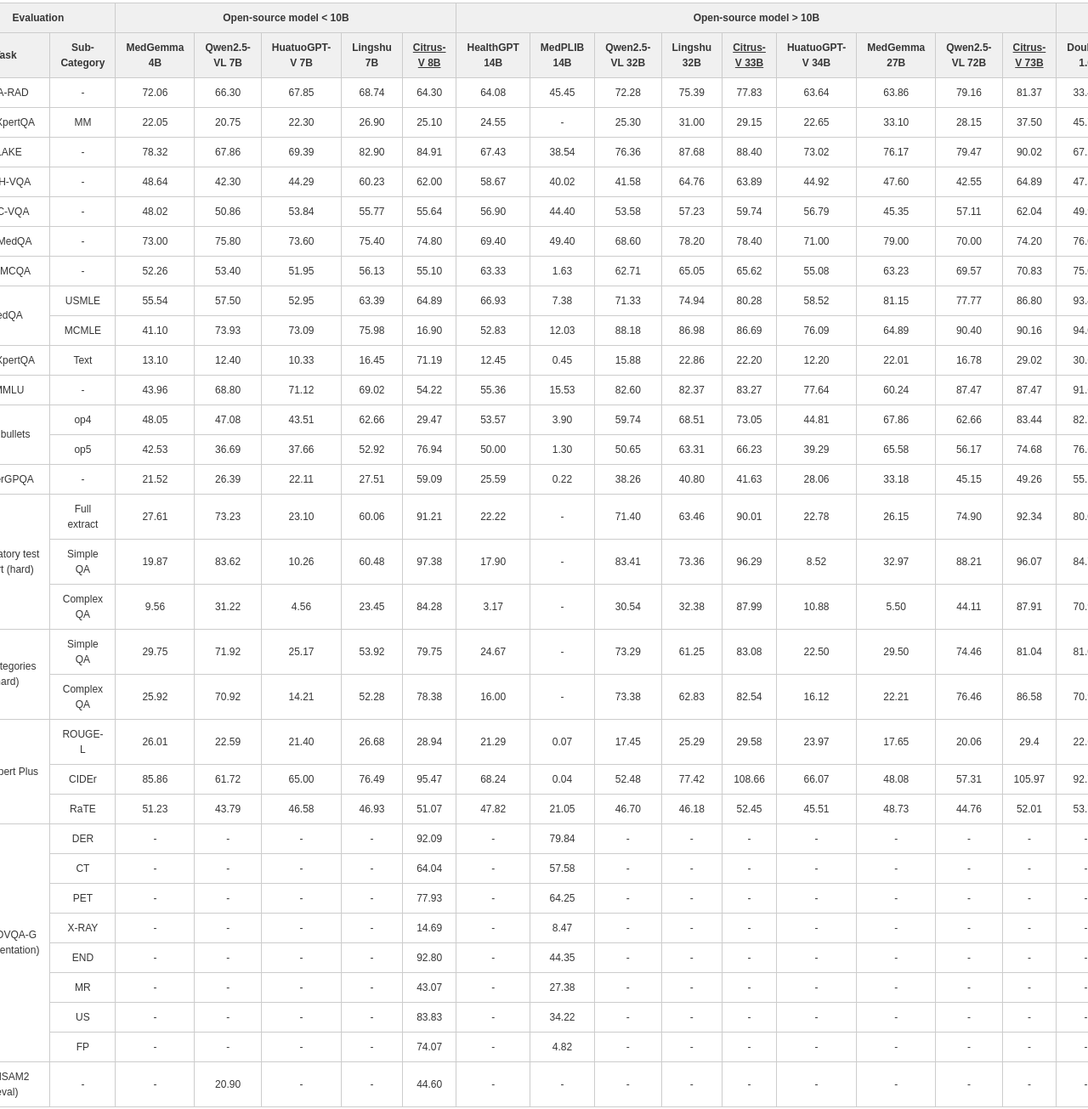
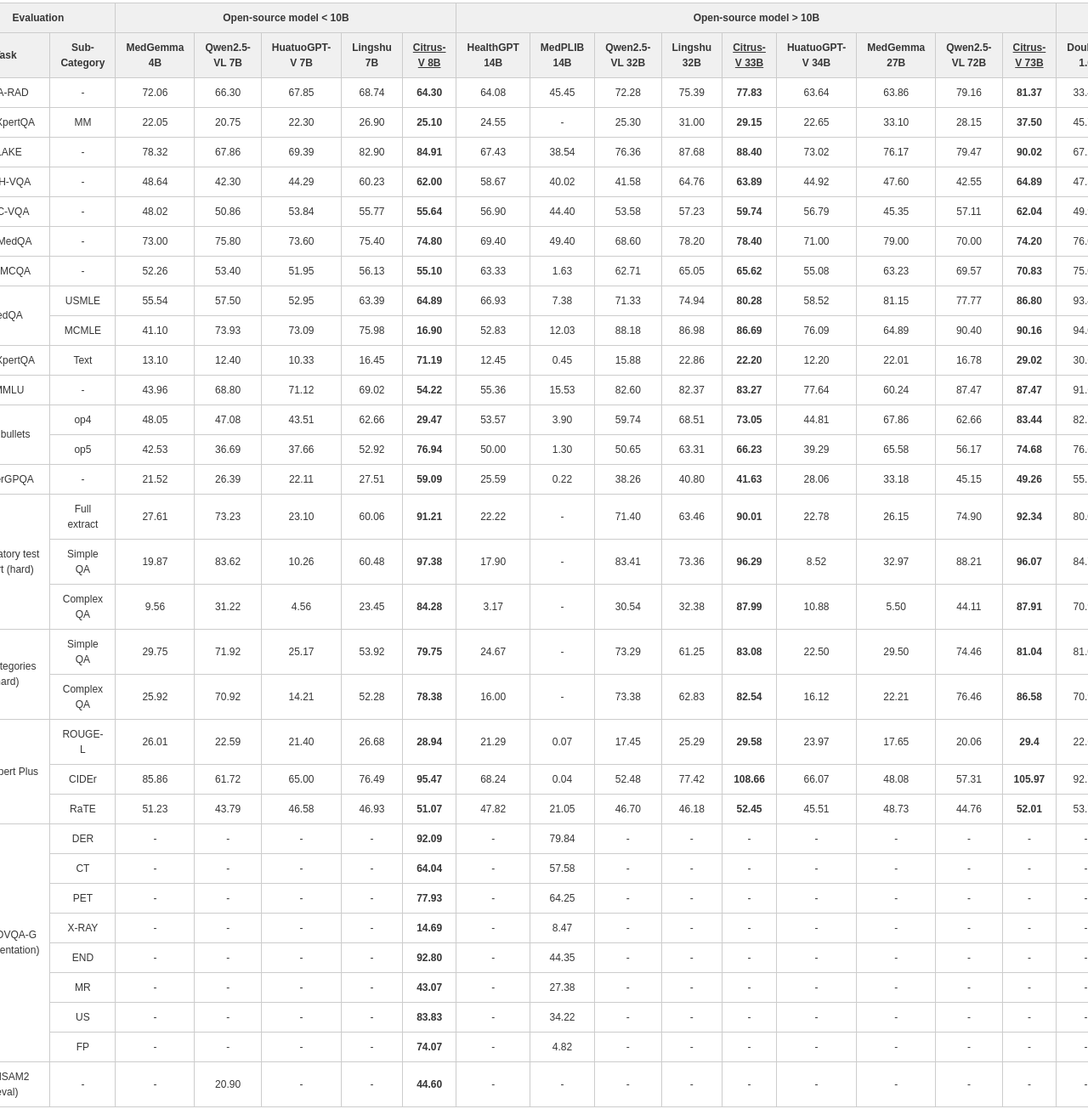
Before and after one commit to jdh-algo/Citrus-V, a plain HTML site: page index.html in a window 1280 px wide. Shown: the part 2198-3503 px from the top of the page at 85% size. Drawn offline with Linux system fonts and the light colour scheme; some icons are missing; a web font is replaced by a local one.

Commit message:
update data

```diff
--- a/index.html
+++ b/index.html
@@ -347,16 +347,16 @@ pre, code {
             <td>66.30 </td>
             <td>67.85 </td>
             <td>68.74 </td>
-            <td>64.30</td>
+            <td><b>64.30</b></td>
             <td>64.08 </td>
             <td>45.45 </td>
             <td>72.28 </td>
             <td>75.39 </td>
-            <td>77.83 </td>
+            <td><b> 77.83 </b> </td>
             <td>63.64 </td>
             <td>63.86 </td>
             <td>79.16 </td>
-            <td>81.37 </td>
+            <td><b> 81.37 </b> </td>
             <td>33.49 </td>
             <td>62.53 </td>
             <td>68.37</td>
@@ -368,16 +368,16 @@ pre, code {
             <td>20.75 </td>
             <td>22.30 </td>
             <td>26.90 </td>
-            <td>25.10</td>
+            <td><b> 25.10 </b></td>
             <td>24.55 </td>
             <td>-</td>
             <td>25.30 </td>
             <td>31.00 </td>
-            <td>29.15 </td>
+            <td><b> 29.15 </b> </td>
             <td>22.65 </td>
             <td>33.10 </td>
             <td>28.15 </td>
-            <td>37.50 </td>
+            <td><b> 37.50 </b> </td>
             <td>45.75 </td>
             <td>43.35 </td>
             <td>51.48</td>
@@ -389,16 +389,16 @@ pre, code {
             <td>67.86 </td>
             <td>69.39 </td>
             <td>82.90 </td>
-            <td>84.91</td>
+            <td><b> 84.91 </b></td>
             <td>67.43 </td>
             <td>38.54 </td>
             <td>76.36 </td>
             <td>87.68 </td>
-            <td>88.40 </td>
+            <td><b> 88.40 </b> </td>
             <td>73.02 </td>
             <td>76.17 </td>
             <td>79.47 </td>
-            <td>90.02 </td>
+            <td><b> 90.02 </b> </td>
             <td>67.28 </td>
             <td>72.54 </td>
             <td>65.82</td>
@@ -410,16 +410,16 @@ pre, code {
             <td>42.30 </td>
             <td>44.29 </td>
             <td>60.23 </td>
-            <td>62.00</td>
+            <td><b> 62.00 </b></td>
             <td>58.67 </td>
             <td>40.02 </td>
             <td>41.58 </td>
             <td>64.76 </td>
-            <td>63.89 </td>
+            <td><b> 63.89 </b> </td>
             <td>44.92 </td>
             <td>47.60 </td>
             <td>42.55 </td>
-            <td>64.89 </td>
+            <td><b> 64.89 </b> </td>
             <td>47.58 </td>
             <td>54.97 </td>
             <td>31.74</td>
@@ -431,16 +431,16 @@ pre, code {
             <td>50.86 </td>
             <td>53.84 </td>
             <td>55.77 </td>
-            <td>55.64 </td>
+            <td><b> 55.64 </b> </td>
             <td>56.90 </td>
             <td>44.40 </td>
             <td>53.58 </td>
             <td>57.23 </td>
-            <td>59.74 </td>
+            <td><b> 59.74 </b> </td>
             <td>56.79 </td>
             <td>45.35 </td>
             <td>57.11 </td>
-            <td>62.04 </td>
+            <td><b> 62.04 </b> </td>
             <td>49.94 </td>
             <td>38.76 </td>
             <td>36.10</td>
@@ -453,16 +453,16 @@ pre, code {
             <td>75.80 </td>
             <td>73.60 </td>
             <td>75.40 </td>
-            <td>74.80</td>
+            <td><b> 74.80 </b></td>
             <td>69.40 </td>
             <td>49.40 </td>
             <td>68.60 </td>
             <td>78.20 </td>
-            <td>78.40 </td>
+            <td><b> 78.40 </b> </td>
             <td>71.00 </td>
             <td>79.00 </td>
             <td>70.00 </td>
-            <td>74.20 </td>
+            <td><b> 74.20 </b> </td>
             <td>76.00 </td>
             <td>76.00 </td>
             <td>78.00</td>
@@ -474,16 +474,16 @@ pre, code {
             <td>53.40 </td>
             <td>51.95 </td>
             <td>56.13 </td>
-            <td>55.10</td>
+            <td><b> 55.10 </b></td>
             <td>63.33 </td>
             <td>1.63 </td>
             <td>62.71 </td>
             <td>65.05 </td>
-            <td>65.62 </td>
+            <td><b> 65.62 </b> </td>
             <td>55.08 </td>
             <td>63.23 </td>
             <td>69.57 </td>
-            <td>70.83 </td>
+            <td><b> 70.83 </b> </td>
             <td>75.06 </td>
             <td>77.07 </td>
             <td>62.99</td>
@@ -495,16 +495,16 @@ pre, code {
             <td>57.50 </td>
             <td>52.95 </td>
             <td>63.39 </td>
-            <td>64.89</td>
+            <td><b> 64.89 </b></td>
             <td>66.93 </td>
             <td>7.38 </td>
             <td>71.33 </td>
             <td>74.94 </td>
-            <td>80.28 </td>
+            <td><b> 80.28 </b> </td>
             <td>58.52 </td>
             <td>81.15 </td>
             <td>77.77 </td>
-            <td>86.80 </td>
+            <td><b> 86.80 </b> </td>
             <td>93.48 </td>
             <td>87.98 </td>
             <td>76.96</td>
@@ -515,16 +515,16 @@ pre, code {
             <td>73.93 </td>
             <td>73.09 </td>
             <td>75.98 </td>
-            <td>16.90</td>
+            <td><b> 16.90 </b></td>
             <td>52.83 </td>
             <td>12.03 </td>
             <td>88.18 </td>
             <td>86.98 </td>
-            <td>86.69 </td>
+            <td><b> 86.69 </b> </td>
             <td>76.09 </td>
             <td>64.89 </td>
             <td>90.40 </td>
-            <td>90.16 </td>
+            <td><b> 90.16 </b> </td>
             <td>94.02 </td>
             <td>81.73 </td>
             <td>74.00</td>
@@ -536,16 +536,16 @@ pre, code {
             <td>12.40 </td>
             <td>10.33 </td>
             <td>16.45 </td>
-            <td>71.19</td>
+            <td><b> 71.19 </b></td>
             <td>12.45 </td>
             <td>0.45 </td>
             <td>15.88 </td>
             <td>22.86 </td>
-            <td>22.20 </td>
+            <td><b> 22.20 </b> </td>
             <td>12.20 </td>
             <td>22.01 </td>
             <td>16.78 </td>
-            <td>29.02 </td>
+            <td><b> 29.02 </b> </td>
             <td>30.67 </td>
             <td>30.82 </td>
             <td>40.75</td>
@@ -557,16 +557,16 @@ pre, code {
             <td>68.80 </td>
             <td>71.12 </td>
             <td>69.02 </td>
-            <td>54.22</td>
+            <td><b> 54.22 </b></td>
             <td>55.36 </td>
             <td>15.53 </td>
             <td>82.60 </td>
             <td>82.37 </td>
-            <td>83.27 </td>
+            <td><b> 83.27 </b> </td>
             <td>77.64 </td>
             <td>60.24 </td>
             <td>87.47 </td>
-            <td>87.47 </td>
+            <td><b> 87.47 </b> </td>
             <td>91.67 </td>
             <td>81.02 </td>
             <td>82.93</td>
@@ -578,16 +578,16 @@ pre, code {
             <td>47.08 </td>
             <td>43.51 </td>
             <td>62.66 </td>
-            <td>29.47</td>
+            <td><b> 29.47 </b></td>
             <td>53.57 </td>
             <td>3.90 </td>
             <td>59.74 </td>
             <td>68.51 </td>
-            <td>73.05 </td>
+            <td><b> 73.05 </b> </td>
             <td>44.81 </td>
             <td>67.86 </td>
             <td>62.66 </td>
-            <td>83.44 </td>
+            <td><b> 83.44 </b> </td>
             <td>82.79 </td>
             <td>78.90 </td>
             <td>88.93</td>
@@ -598,16 +598,16 @@ pre, code {
             <td>36.69 </td>
             <td>37.66 </td>
             <td>52.92 </td>
-            <td>76.94</td>
+            <td><b> 76.94 </b></td>
             <td>50.00 </td>
             <td>1.30 </td>
             <td>50.65 </td>
             <td>63.31 </td>
-            <td>66.23 </td>
+            <td><b> 66.23 </b> </td>
             <td>39.29 </td>
             <td>65.58 </td>
             <td>56.17 </td>
-            <td>74.68 </td>
+            <td><b> 74.68 </b> </td>
             <td>76.62 </td>
             <td>73.38 </td>
             <td>87.30</td>
@@ -619,16 +619,16 @@ pre, code {
             <td>26.39 </td>
             <td>22.11 </td>
             <td>27.51 </td>
-            <td>59.09</td>
+            <td><b> 59.09 </b></td>
             <td>25.59 </td>
             <td>0.22 </td>
             <td>38.26 </td>
             <td>40.80 </td>
-            <td>41.63 </td>
+            <td><b> 41.63 </b> </td>
             <td>28.06 </td>
             <td>33.18 </td>
             <td>45.15 </td>
-            <td>49.26 </td>
+            <td><b> 49.26 </b> </td>
             <td>55.19 </td>
             <td>50.60 </td>
             <td>49.54</td>
@@ -641,16 +641,16 @@ pre, code {
           <td>73.23</td>
           <td>23.10</td>
           <td>60.06</td>
-          <td>91.21</td>
+          <td><b> 91.21 </b></td>
           <td>22.22</td>
           <td>-</td>
           <td>71.40</td>
           <td>63.46</td>
-          <td>90.01</td>
+          <td><b> 90.01 </b></td>
           <td>22.78</td>
           <td>26.15</td>
           <td>74.90</td>
-          <td>92.34</td>
+          <td><b> 92.34 </b></td>
           <td>80.00</td>
           <td>66.86</td>
           <td>69.05</td>
@@ -661,16 +661,16 @@ pre, code {
             <td>83.62</td>
             <td>10.26</td>
             <td>60.48</td>
-            <td>97.38</td>
+            <td><b> 97.38 </b></td>
             <td>17.90</td>
             <td>-</td>
             <td>83.41</td>
             <td>73.36</td>
-            <td>96.29</td>
+            <td><b> 96.29 </b></td>
             <td>8.52</td>
             <td>32.97</td>
             <td>88.21</td>
-            <td>96.07</td>
+            <td><b> 96.07 </b></td>
             <td>84.72</td>
             <td>71.40</td>
             <td>78.60</td>
@@ -681,16 +681,16 @@ pre, code {
             <td>31.22</td>
             <td>4.56</td>
             <td>23.45</td>
-            <td>84.28</td>
+            <td><b> 84.28 </b></td>
             <td>3.17</td>
             <td>-</td>
             <td>30.54</td>
             <td>32.38</td>
-            <td>87.99</td>
+            <td><b> 87.99 </b></td>
             <td>10.88</td>
             <td>5.50</td>
             <td>44.11</td>
-            <td>87.91</td>
+            <td><b> 87.91 </b></td>
             <td>70.90</td>
             <td>36.66</td>
             <td>56.78</td>
@@ -702,16 +702,16 @@ pre, code {
             <td>71.92</td>
             <td>25.17</td>
             <td>53.92</td>
-            <td>79.75</td>
+            <td><b> 79.75 </b></td>
             <td>24.67</td>
             <td>-</td>
             <td>73.29</td>
             <td>61.25</td>
-            <td>83.08</td>
+            <td><b> 83.08 </b></td>
             <td>22.50</td>
             <td>29.50</td>
             <td>74.46</td>
-            <td>81.04</td>
+            <td><b> 81.04 </b></td>
             <td>81.00</td>
             <td>53.17</td>
             <td>82.92</td>
@@ -722,16 +722,16 @@ pre, code {
             <td>70.92</td>
             <td>14.21</td>
             <td>52.28</td>
-            <td>78.38</td>
+            <td><b> 78.38 </b></td>
             <td>16.00</td>
             <td>-</td>
             <td>73.38</td>
             <td>62.83</td>
-            <td>82.54</td>
+            <td><b> 82.54 </b></td>
             <td>16.12</td>
             <td>22.21</td>
             <td>76.46</td>
-            <td>86.58</td>
+            <td><b> 86.58 </b></td>
             <td>70.92</td>
             <td>55.04</td>
             <td>64.50</td>
@@ -744,16 +744,16 @@ pre, code {
             <td>22.59</td>
             <td>21.40</td>
             <td>26.68</td>
-            <td>28.94</td>
+            <td><b> 28.94 </b></td>
             <td>21.29</td>
             <td>0.07</td>
             <td>17.45</td>
             <td>25.29</td>
-            <td>29.58</td>
+            <td><b> 29.58 </b></td>
             <td>23.97</td>
             <td>17.65</td>
             <td>20.06</td>
-            <td>29.4</td>
+            <td><b> 29.4 </b></td>
             <td>22.67</td>
             <td>24.50</td>
             <td>31.72</td>
@@ -764,16 +764,16 @@ pre, code {
             <td>61.72</td>
             <td>65.00</td>
             <td>76.49</td>
-            <td>95.47</td>
+            <td><b> 95.47 </b></td>
             <td>68.24</td>
             <td>0.04</td>
             <td>52.48</td>
             <td>77.42</td>
-            <td>108.66</td>
+            <td><b> 108.66 </b></td>
             <td>66.07</td>
             <td>48.08</td>
             <td>57.31</td>
-            <td>105.97</td>
+            <td><b> 105.97 </b></td>
             <td>92.72</td>
             <td>78.80</td>
             <td>131.44</td>
@@ -784,16 +784,16 @@ pre, code {
             <td>43.79</td>
             <td>46.58</td>
             <td>46.93</td>
-            <td>51.07</td>
+            <td><b> 51.07 </b></td>
             <td>47.82</td>
             <td>21.05</td>
             <td>46.70</td>
             <td>46.18</td>
-            <td>52.45</td>
+            <td><b> 52.45 </b></td>
             <td>45.51</td>
             <td>48.73</td>
             <td>44.76</td>
-            <td>52.01</td>
+            <td><b> 52.01 </b></td>
             <td>53.76</td>
             <td>45.50</td>
             <td>56.64</td>
@@ -867,7 +867,7 @@ pre, code {
             <td>-</td>
             <td>-</td>
             <td>-</td>
-            <td>92.09 </td>
+            <td><b> 92.09 </b> </td>
             <td>-</td>
             <td>79.84 </td>
             <td>-</td>
@@ -887,7 +887,7 @@ pre, code {
             <td>-</td>
             <td>-</td>
             <td>-</td>
-            <td>64.04</td>
+            <td><b> 64.04 </b></td>
             <td>-</td>
             <td>57.58</td>
             <td>-</td>
@@ -907,7 +907,7 @@ pre, code {
             <td>-</td>
             <td>-</td>
             <td>-</td>
-            <td>77.93</td>
+            <td><b> 77.93 </b></td>
             <td>-</td>
             <td>64.25</td>
             <td>-</td>
@@ -927,7 +927,7 @@ pre, code {
             <td>-</td>
             <td>-</td>
             <td>-</td>
-            <td>14.69</td>
+            <td><b> 14.69 </b></td>
             <td>-</td>
             <td>8.47</td>
             <td>-</td>
@@ -947,7 +947,7 @@ pre, code {
             <td>-</td>
             <td>-</td>
             <td>-</td>
-            <td>92.80</td>
+            <td><b> 92.80 </b></td>
             <td>-</td>
             <td>44.35</td>
             <td>-</td>
@@ -967,7 +967,7 @@ pre, code {
             <td>-</td>
             <td>-</td>
             <td>-</td>
-            <td>43.07</td>
+            <td><b> 43.07 </b></td>
             <td>-</td>
             <td>27.38</td>
             <td>-</td>
@@ -987,7 +987,7 @@ pre, code {
             <td>-</td>
             <td>-</td>
             <td>-</td>
-            <td>83.83</td>
+            <td><b> 83.83 </b></td>
             <td>-</td>
             <td>34.22</td>
             <td>-</td>
@@ -1007,7 +1007,7 @@ pre, code {
             <td>-</td>
             <td>-</td>
             <td>-</td>
-            <td>74.07</td>
+            <td><b> 74.07 </b></td>
             <td>-</td>
             <td>4.82</td>
             <td>-</td>
@@ -1028,7 +1028,7 @@ pre, code {
             <td>20.90 </td>
             <td>-</td>
             <td>-</td>
-            <td>44.60 </td>
+            <td><b> 44.60 </b> </td>
             <td>-</td>
             <td>-</td>
             <td>-</td>
```
